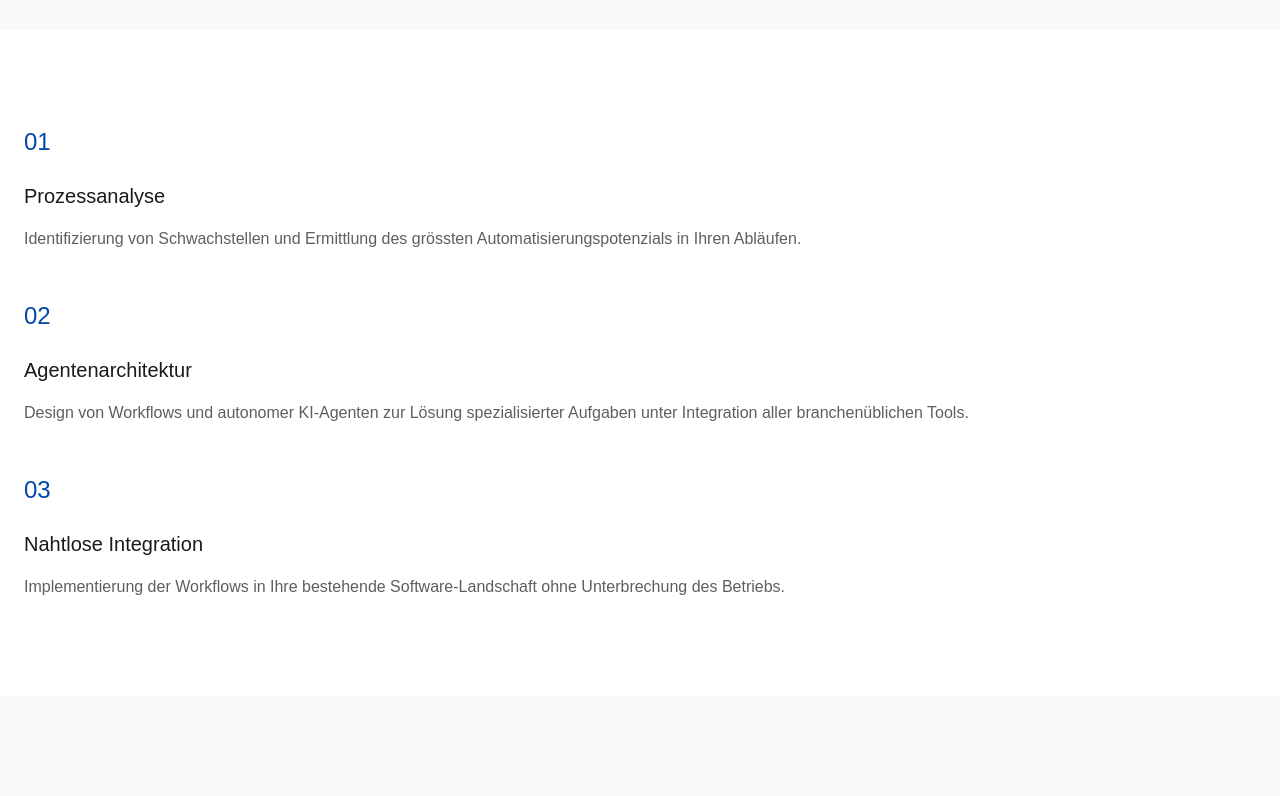
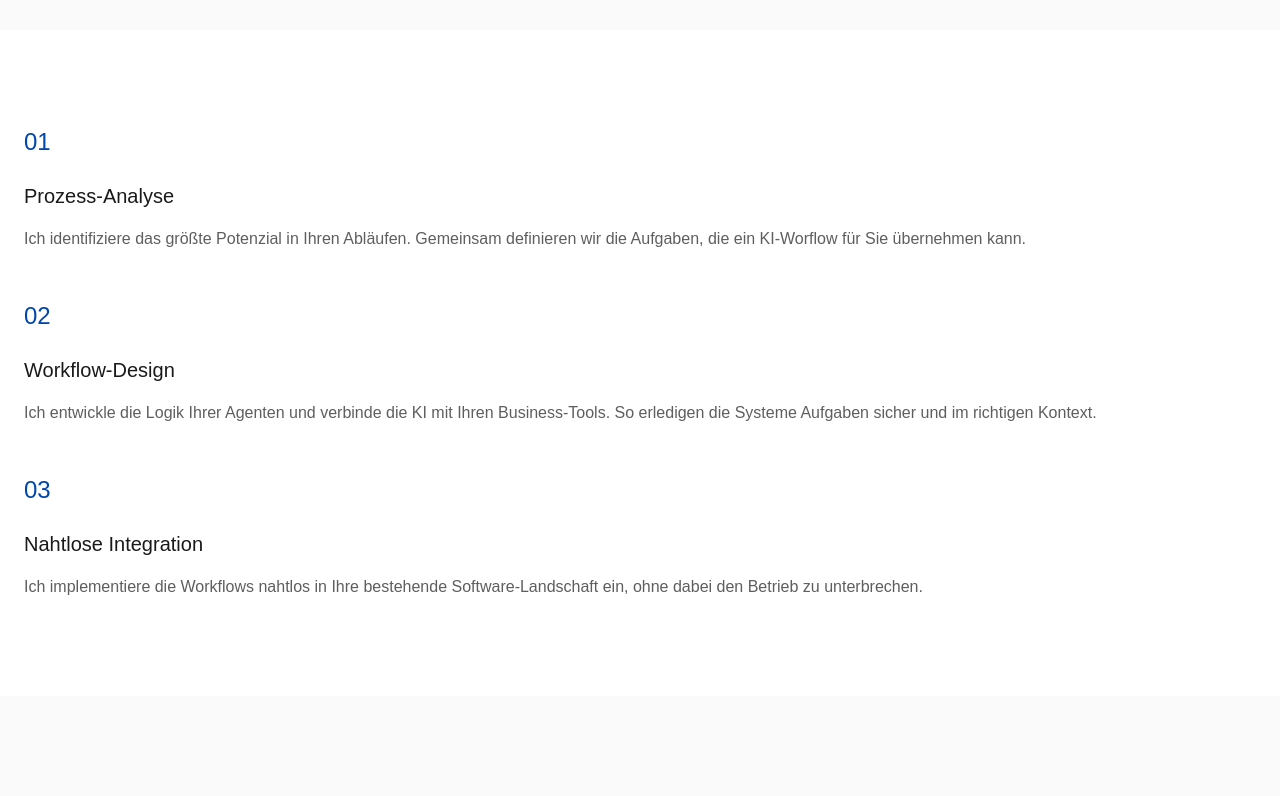
Before and after one commit to m-codex/agentworkflow, a Next.js app: page / in a window 1280 px wide. Shown: the part 466-1262 px from the top of the page. Built offline with nearby package versions, Linux system fonts and the light colour scheme; a web font is replaced by a local one.

Commit message:
Update Services.tsx

```diff
--- a/src/components/sections/Services.tsx
+++ b/src/components/sections/Services.tsx
@@ -6,20 +6,20 @@ import { IconSearch, IconCpu, IconBolt } from '@tabler/icons-react';
 const services = [
   {
     number: '01',
-    title: 'Prozessanalyse',
-    description: 'Identifizierung von Schwachstellen und Ermittlung des grössten Automatisierungspotenzials in Ihren Abläufen.',
+    title: 'Prozess-Analyse',
+    description: 'Ich identifiziere das größte Potenzial in Ihren Abläufen. Gemeinsam definieren wir die Aufgaben, die ein KI-Worflow für Sie übernehmen kann.',
     icon: IconSearch,
   },
   {
     number: '02',
-    title: 'Agentenarchitektur',
-    description: 'Design von Workflows und autonomer KI-Agenten zur Lösung spezialisierter Aufgaben unter Integration aller branchenüblichen Tools.',
+    title: 'Workflow-Design',
+    description: 'Ich entwickle die Logik Ihrer Agenten und verbinde die KI mit Ihren Business-Tools. So erledigen die Systeme Aufgaben sicher und im richtigen Kontext.',
     icon: IconCpu,
   },
   {
     number: '03',
     title: 'Nahtlose Integration',
-    description: 'Implementierung der Workflows in Ihre bestehende Software-Landschaft ohne Unterbrechung des Betriebs.',
+    description: 'Ich implementiere die Workflows nahtlos in Ihre bestehende Software-Landschaft ein, ohne dabei den Betrieb zu unterbrechen.',
     icon: IconBolt,
   },
 ];
```
